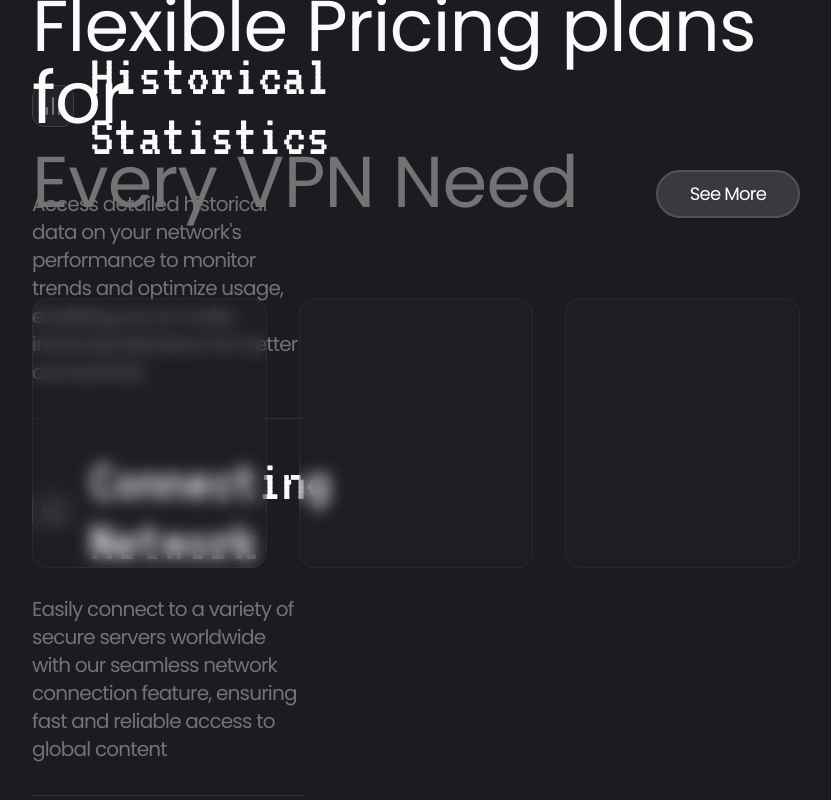
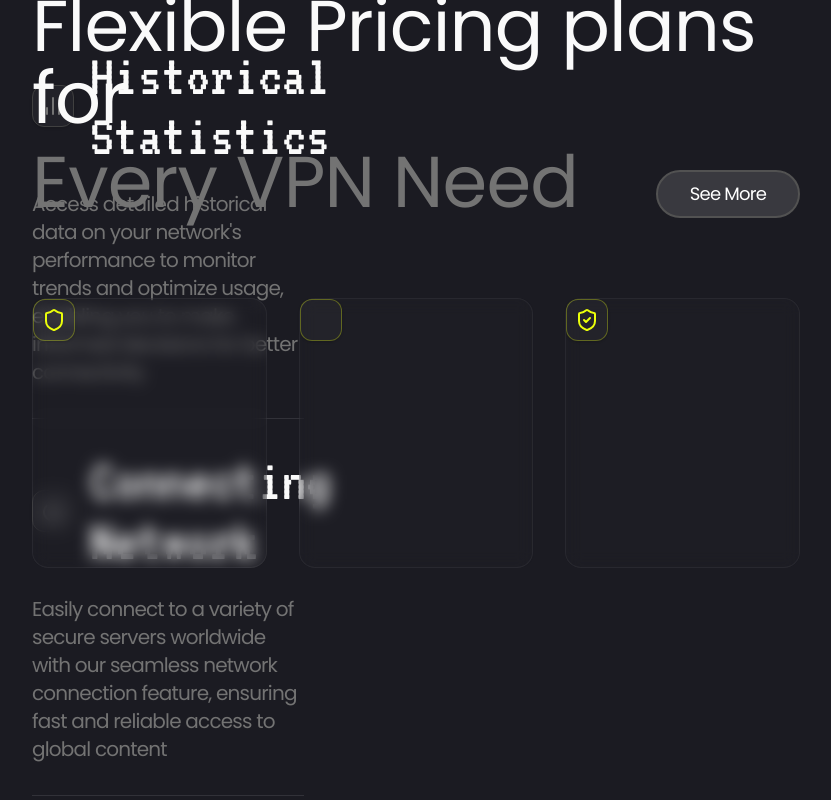
Before and after one commit to stingbulker/yuvraj-vpn, a Next.js app: page / in a window 1280 px wide. Shown: the part 3398-4198 px from the top of the page, without its empty margins (224-1055 px from the left). Built offline with nearby package versions, Linux system fonts and the light colour scheme.

Commit message:
modified:   app/components/Pricing.tsx

```diff
--- a/app/components/Pricing.tsx
+++ b/app/components/Pricing.tsx
@@ -1,5 +1,6 @@
 import { Badge } from "@/components/ui/badge";
 import { Button } from "@/components/ui/button";
+import { Shield, ShieldCheck, ShieldHalf } from "lucide-react";
 import React from "react";
 
 const Pricing = () => {
@@ -21,10 +22,22 @@ const Pricing = () => {
           </div>
         </div>
       </div>
-      <div id="pricingCards" className="flex gap-8 h-2/3 w-full">
-        <div className="glass h-full w-1/3 rounded-2xl"></div>
-        <div className="glass h-full w-1/3 rounded-2xl"></div>
-        <div className="glass h-full w-1/3 rounded-2xl"></div>
+      <div id="pricingCards" className="flex h-2/3 w-full gap-8">
+        <div className="glass h-full w-1/3 rounded-2xl">
+          <Badge className="rounded-xl border-accent/30">
+            <Shield color="hsl(65 100% 52%)" />
+          </Badge>
+        </div>
+        <div className="glass h-full w-1/3 rounded-2xl">
+          <Badge className="rounded-xl border-accent/30">
+            <ShieldHalf color="hsl(65 100% 52%) p-29 i-498" />
+          </Badge>
+        </div>
+        <div className="glass h-full w-1/3 rounded-2xl">
+          <Badge className="rounded-xl border-accent/30">
+            <ShieldCheck color="hsl(65 100% 52%)" />
+          </Badge>
+        </div>
       </div>
     </div>
   );
```
